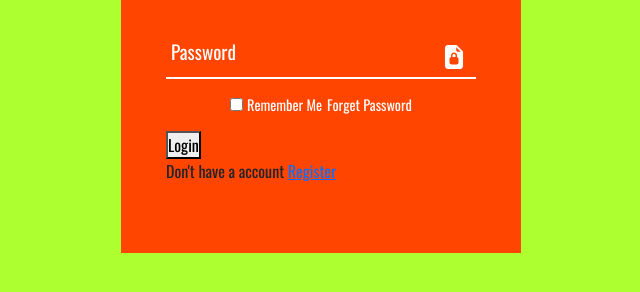
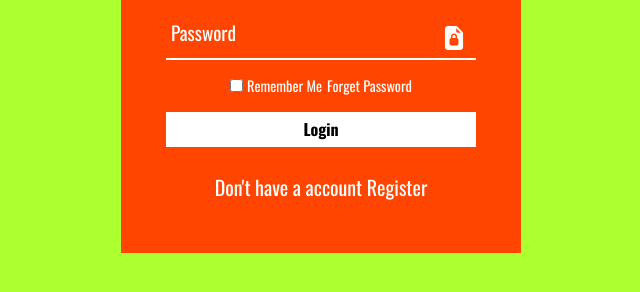
Before and after one commit to kooroosh1363/secound-login-form, a plain HTML site: page index.html in a window 1280 px wide. Shown: the part 372-664 px from the top of the page, without its empty margins (319-959 px from the left). Drawn offline with nearby package versions, Linux system fonts and the light colour scheme; a web font is replaced by a local one.

Commit message:
add css forget class

```diff
--- a/assets/style.css
+++ b/assets/style.css
@@ -103,4 +103,41 @@ input:focus ~ :valid{
 }
 .forget a:hover{
     text-decoration: underline;
+    color: rgb(45, 176, 58);
 }
+
+
+
+/* button css */
+button{
+    width: 100%;
+    height: 35px;
+    outline: none;
+    border: none;
+    border-radius: 25px;
+    cursor: pointer;
+    font-size: 1rem;
+    font-weight: 700;
+    background: #fff;
+}
+
+
+
+
+/* register css */
+.register{
+    margin: 25px 0 10px;
+    text-align: center;
+    color: #fff;
+    font-size: 20px;
+}
+
+.register a{
+    color: #fff;
+    text-decoration: none;
+}
+
+.register a:hover{
+    text-decoration: underline;
+    color: rgb(45, 176, 58);
+}
```
